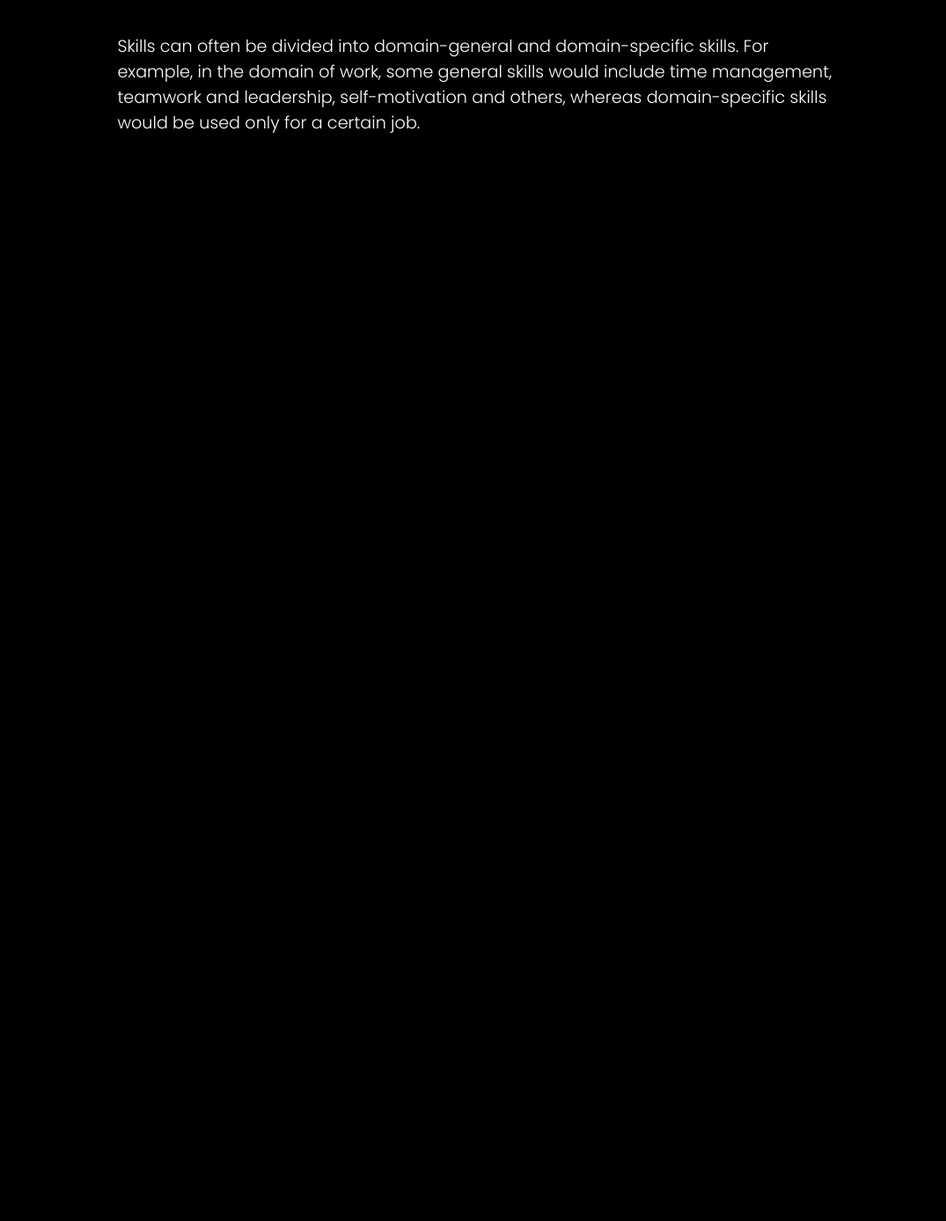
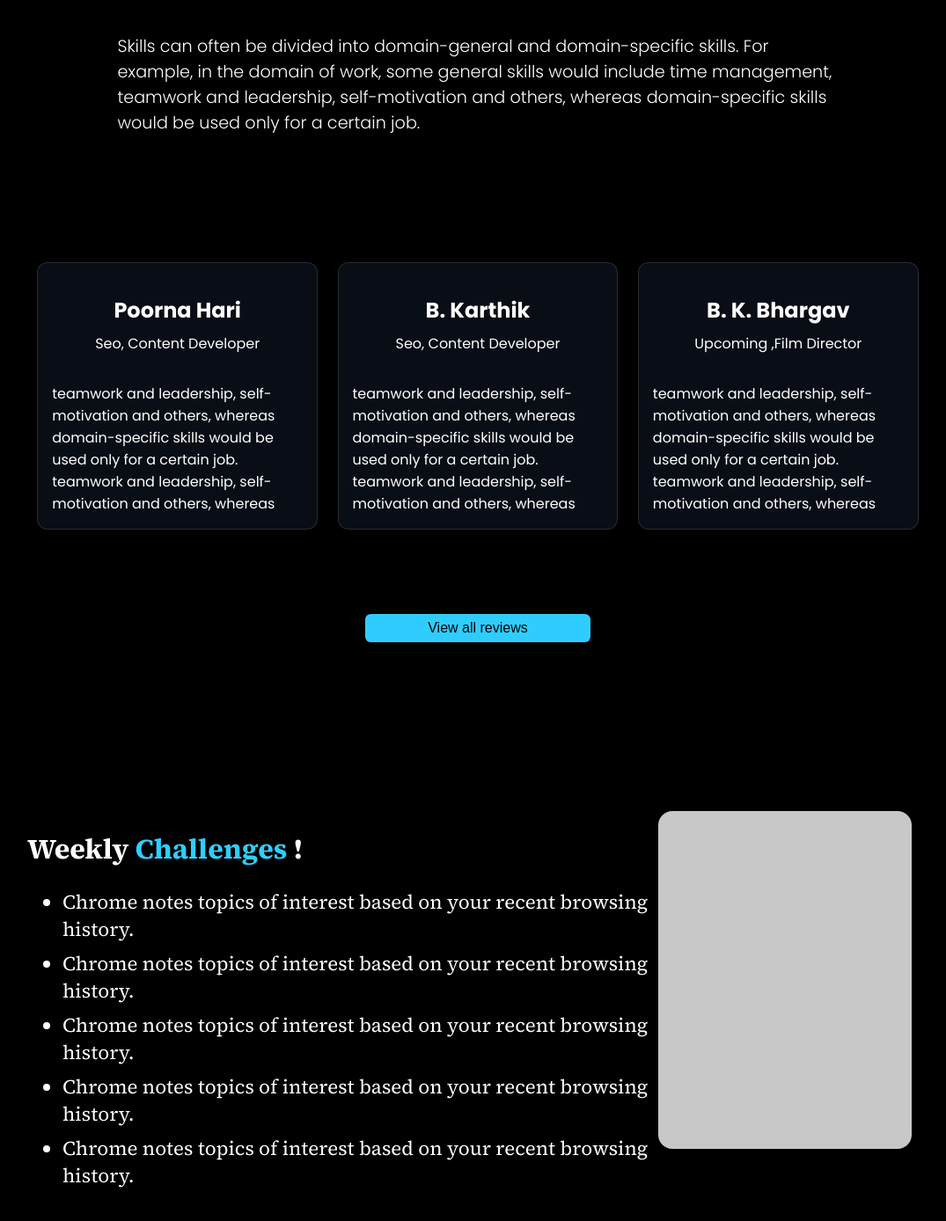
Before and after one commit to Gouripriya09/Future-Mastership, a React (Vite) app in the folder client/: page / in a window 1280 px wide. Shown: the part 1519-2907 px from the top of the page at 88% size, without its empty margins (97-1172 px from the left). Before the commit the page ends 1889 px from the top, so only its background shows below. Built offline with nearby package versions, Linux system fonts and the light colour scheme.

Commit message:
Added more sections

```diff
--- /dev/null
+++ b/client/src/components/Card/Card.css
@@ -0,0 +1,19 @@
+.Card {
+  margin-left: 0.7rem;
+  margin-right: 0.7rem;
+  padding: 1rem;
+  backdrop-filter: blur(17px) saturate(158%);
+  -webkit-backdrop-filter: blur(17px) saturate(158%);
+  background-color: rgba(17, 25, 40, 0.54);
+  border-radius: 12px;
+  border: 1px solid rgba(255, 255, 255, 0.125);
+}
+.c-head{
+    display: flex;
+    flex-direction: column;
+    align-items: center;
+    margin-bottom: 1rem;
+}
+.c-name{
+    margin-bottom: -0.5rem;
+}
--- a/client/src/components/Card/Card.jsx
+++ b/client/src/components/Card/Card.jsx
@@ -0,0 +1,16 @@
+import React from "react";
+import "./Card.css";
+
+const Card = (props) => {
+  return (
+    <div className="Card">
+      <div className="c-head">
+        <h2 className="c-name">{props.name}</h2>
+        <p className="c-desg">{props.desg}</p>
+      </div>
+      <div className="c-body">{props.body}</div>
+    </div>
+  );
+};
+
+export default Card;
--- a/client/src/pages/Home/Home.css
+++ b/client/src/pages/Home/Home.css
@@ -85,18 +85,52 @@
   align-items: center;
 }
 
-.what-others{
+.what-others {
   font-weight: 100;
   font-size: 2.4rem;
 }
-.what-para{
+.what-para {
   font-weight: 100;
   text-align: left;
   width: 64vw;
 }
-.main-others{
+.main-others {
   display: flex;
   flex-direction: column;
   justify-content: center;
   align-items: center;
 }
+.view-all {
+  width: 16rem;
+  height: 2rem;
+  margin: auto;
+  margin-top: -6rem;
+}
+#cards {
+  margin-top: -4rem;
+}
+
+.ls3 {
+  min-width: 70%;
+  font-family: "Source Serif 4", serif;
+}
+
+.rs3 {
+  min-width: 40%;
+}
+
+.img-p3 {
+  height: 24rem;
+  width: 18rem;
+  background: var(--gray);
+  z-index: 1;
+  border-radius: 1rem;
+}
+
+.weekly-chal {
+  margin-top: 12rem;
+}
+.weekly-chal ul li {
+  margin-bottom: 0.5rem;
+  margin-top: 0.5rem;
+}
--- a/client/src/pages/Home/Home.jsx
+++ b/client/src/pages/Home/Home.jsx
@@ -2,7 +2,7 @@ import React from "react";
 import "./Home.css";
 import Navbar from "../../components/Navbar/Navbar";
 import { motion } from "framer-motion";
-import Line from "../../assets/line.png";
+import Card from "../../components/Card/Card";
 
 const fadeAnimationVariants = {
   initial: {
@@ -13,8 +13,8 @@ const fadeAnimationVariants = {
     opacity: 100,
     y: 0,
     transition: {
-      delay: 0.5,
-      duration: 0.8,
+      delay: 0.2,
+      duration: 0.7,
     },
   },
 };
@@ -98,6 +98,83 @@ const Home = () => {
           </p>
         </div>
       </motion.div>
+      <motion.div
+        className="container"
+        id="cards"
+        variants={fadeAnimationVariants}
+        initial="initial"
+        whileInView="animate"
+        viewport={{
+          once: true,
+        }}
+      >
+        <Card
+          name="Poorna Hari"
+          desg="Seo, Content Developer"
+          body=" teamwork and leadership, self-motivation and others, whereas domain-specific skills would be used only for a certain job. teamwork and leadership, self-motivation and others, whereas "
+        />
+        <Card
+          name="B. Karthik"
+          desg="Seo, Content Developer"
+          body=" teamwork and leadership, self-motivation and others, whereas domain-specific skills would be used only for a certain job. teamwork and leadership, self-motivation and others, whereas "
+        />
+        <Card
+          name="B. K. Bhargav"
+          desg="Upcoming ,Film Director"
+          body=" teamwork and leadership, self-motivation and others, whereas domain-specific skills would be used only for a certain job. teamwork and leadership, self-motivation and others, whereas "
+        />
+      </motion.div>
+      <motion.button
+        className="view-all"
+        variants={fadeAnimationVariants}
+        initial="initial"
+        whileInView="animate"
+        viewport={{
+          once: true,
+        }}
+      >
+        View all reviews
+      </motion.button>
+      <motion.div
+        className="container weekly-chal"
+        variants={fadeAnimationVariants}
+        initial="initial"
+        whileInView="animate"
+        viewport={{
+          once: true,
+        }}
+      >
+        <div className="ls3">
+          <h1>
+            Weekly <span className="col-class">Challenges</span> !
+          </h1>
+          <ul className="why-h">
+            <li>
+              Chrome notes topics of interest based on your recent browsing
+              history.
+            </li>
+            <li>
+              Chrome notes topics of interest based on your recent browsing
+              history.
+            </li>
+            <li>
+              Chrome notes topics of interest based on your recent browsing
+              history.
+            </li>
+            <li>
+              Chrome notes topics of interest based on your recent browsing
+              history.
+            </li>
+            <li>
+              Chrome notes topics of interest based on your recent browsing
+              history.
+            </li>
+          </ul>
+        </div>
+        <div className="rs3">
+          <div className="img-p3"></div>
+        </div>
+      </motion.div>
     </div>
   );
 };
```
